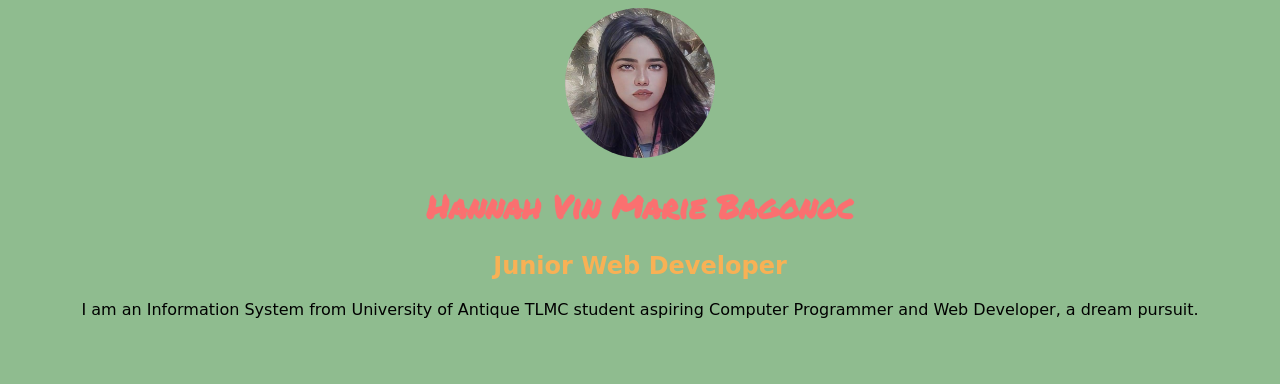
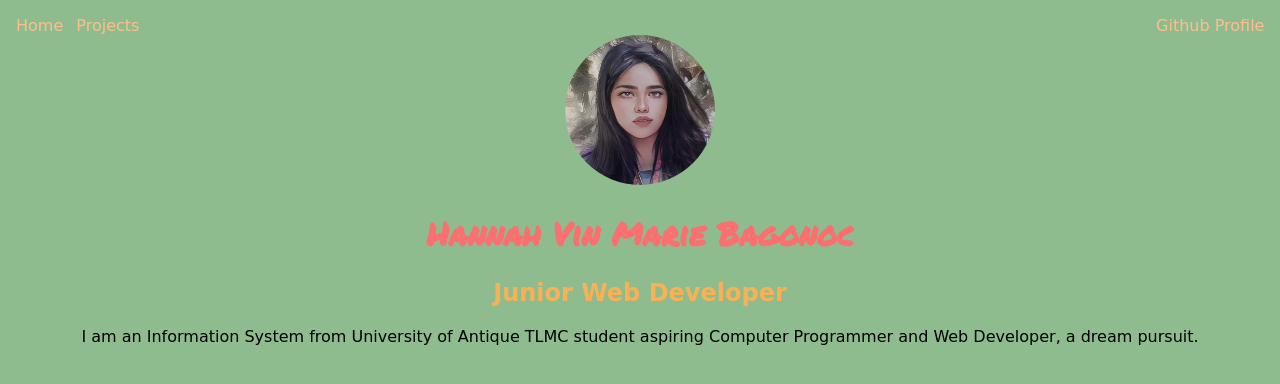
Before and after one commit to HannahVinMB/static-website, a plain HTML site: page index.html in a window 1280 px wide. Drawn offline with Linux system fonts and the light colour scheme; a web font is replaced by a local one.

Commit message:
adding home,projects, color palette

```diff
--- a/css/styles.css
+++ b/css/styles.css
@@ -2,7 +2,6 @@
 
 body{
     background-color: darkseagreen;
-    text-align: center;
     font-family: 'Averia Serif Libre', cursive;
 }
 
@@ -28,3 +27,29 @@ p{
     font-family: 'Permanent Marker', cursive;
     color: #FA7070;
 }
+
+#left-side {
+    width: 50%;
+    display: inline-block;
+
+}
+
+#right-side {
+    width: 49%;
+    display: inline-block;
+    text-align: right;
+}
+
+a {
+    color: #FEBE8C;
+    text-decoration: none;
+    border-bottom: #F7A4A4;
+}
+
+header {
+    margin-top: 16px;
+}
+
+.nav-link {
+    margin-left: 8px;
+}
--- a/index.html
+++ b/index.html
@@ -8,6 +8,15 @@
     <link rel="stylesheet" href="css/styles.css" />
 </head>
 <body>
+    <header>
+        <nav id="left-side">
+            <a class="nav-link" href="./index.html">Home</a>
+            <a class="nav-link" href="./projects.html">Projects</a>
+        </nav>
+        <nav id="right-side">
+            <a class="nav-link" href="https://github.com/HannahVinMB">Github Profile</a>
+        </nav>
+    </header>
     <main id="content">
     <img
     id="my-avatar"
@@ -18,6 +27,6 @@
     <p>
         I am an Information System from University of Antique TLMC student aspiring Computer Programmer and Web Developer, a dream pursuit.
     </p>
-    </main>
+  </main>
 </body>
 </html>
```
Also changed, not shown: projects.html (added, +20 -0 lines).
